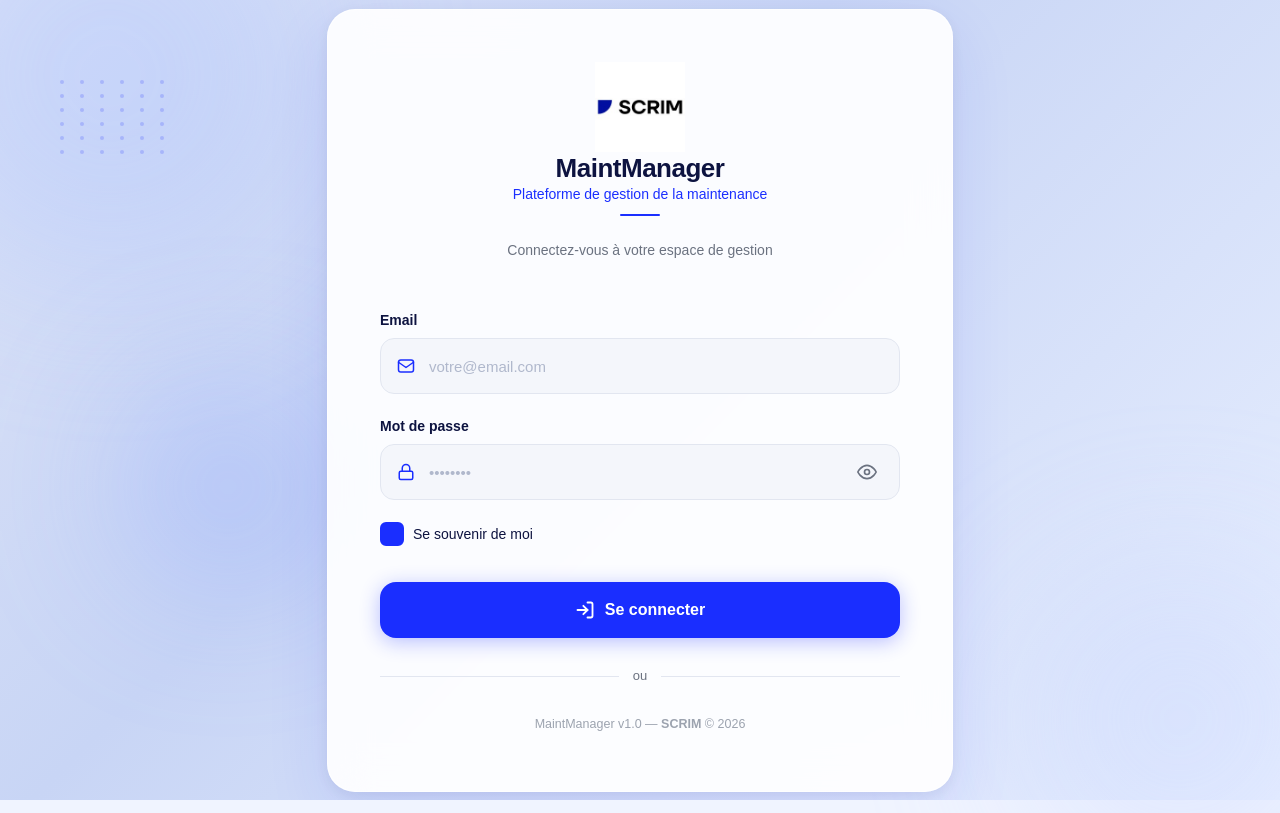
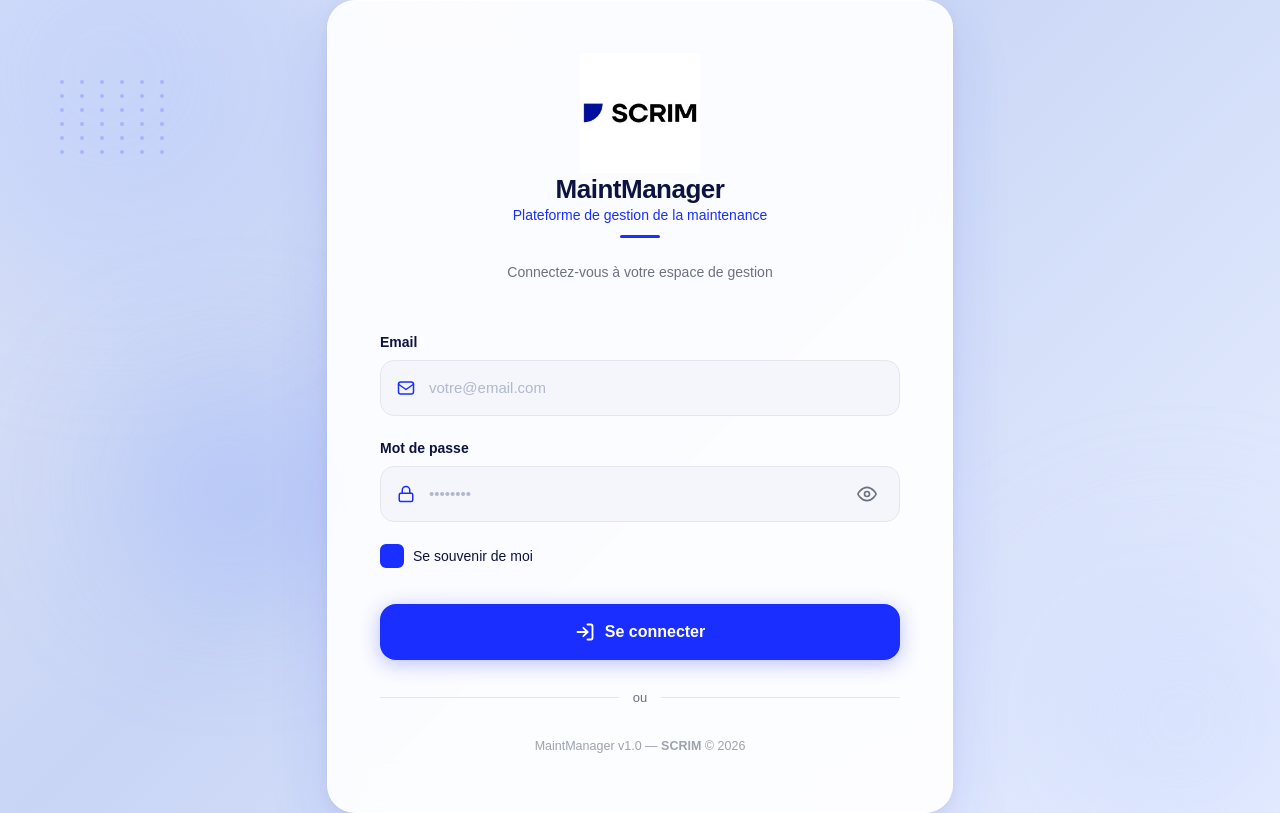
Before and after one commit to biomedmaint-abir/ultrasound-frontend, an Angular app: page /auth in a window 1280 px wide. Built offline with nearby package versions, Linux system fonts and the light colour scheme.

Commit message:
fix: logo height 120px auto width

```diff
--- a/src/app/auth/login/login.scss
+++ b/src/app/auth/login/login.scss
@@ -58,7 +58,7 @@
 }
 
 .logo-row { display: flex; align-items: center; gap: 10px; }
-.logo-icon { width: 260px; height: 90px; object-fit: contain; mix-blend-mode: multiply; }
+.logo-icon { width: auto; height: 120px; mix-blend-mode: multiply; }
 .logo-name { font-size: 28px; font-weight: 800; color: #0d1340; letter-spacing: -0.5px; }
 .app-title { font-size: 26px; font-weight: 800; color: #0d1340; letter-spacing: -0.5px; }
 .app-subtitle { font-size: 14px; font-weight: 500; color: #1a2eff; }
```
